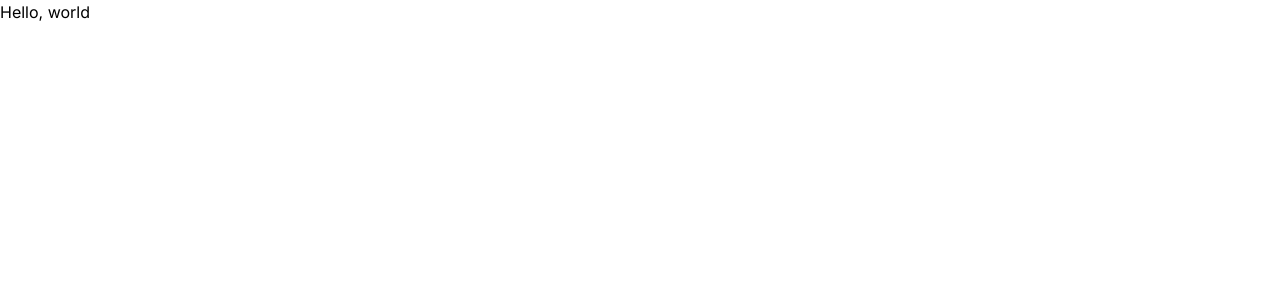
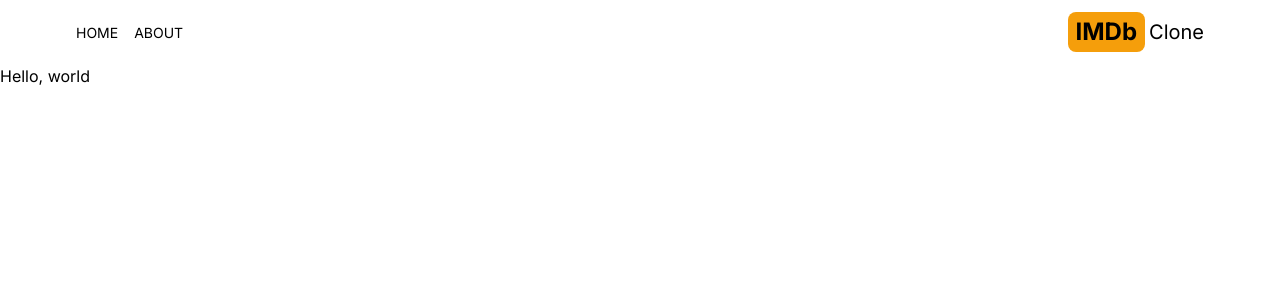
Before and after one commit to Calles98/imdb-next, a Next.js app: page / in a window 1280 px wide. Shown: the top 300 px of the page. Built offline with nearby package versions, Linux system fonts and the light colour scheme.

Commit message:
creating header section

```diff
--- a/src/app/layout.js
+++ b/src/app/layout.js
@@ -1,5 +1,6 @@
 import { Inter } from "next/font/google";
 import "./globals.css";
+import Header from "@/components/Header";
 
 const inter = Inter({ subsets: ["latin"] });
 
@@ -11,7 +12,10 @@
 export default function RootLayout({ children }) {
   return (
     <html lang="en">
-      <body className={inter.className}>{children}</body>
+      <body className={inter.className}>
+        <Header />
+        {children}
+      </body>
     </html>
   );
 }
--- /dev/null
+++ b/src/components/Header.jsx
@@ -0,0 +1,24 @@
+import React from "react";
+import MenuItem from "./MenuItem";
+import { AiFillHome } from "react-icons/ai";
+import { BsFillInfoCircleFill } from "react-icons/bs";
+import Link from "next/link";
+
+function Header() {
+  return (
+    <div className="flex justify-between items-center p-3 max-w-6xl mx-auto">
+      <div className="flex gap-4">
+        <MenuItem title="home" address="/" Icon={AiFillHome} />
+        <MenuItem title="about" address="/" Icon={BsFillInfoCircleFill} />
+      </div>
+      <Link href={"/"} className="flex gap-1 items-center">
+        <span className="text-2xl font-bold bg-amber-500 py-1 px-2 rounded-lg">
+          IMDb
+        </span>
+        <span className="text-xl hidden sm:inline">Clone</span>
+      </Link>
+    </div>
+  );
+}
+
+export default Header;
--- /dev/null
+++ b/src/components/MenuItem.jsx
@@ -0,0 +1,13 @@
+import Link from "next/link";
+import React from "react";
+
+function MenuItem({ title, address, Icon }) {
+  return (
+    <Link href={address} className="hover:text-amber-500">
+      <Icon className="text-2xl sm:hidden" />
+      <p className="uppercase hidden sm:inline text-sm">{title}</p>
+    </Link>
+  );
+}
+
+export default MenuItem;
```
Also changed, not shown: package.json (+5 -4 lines), 1 other file (tests, documents, lock files or other folders).
